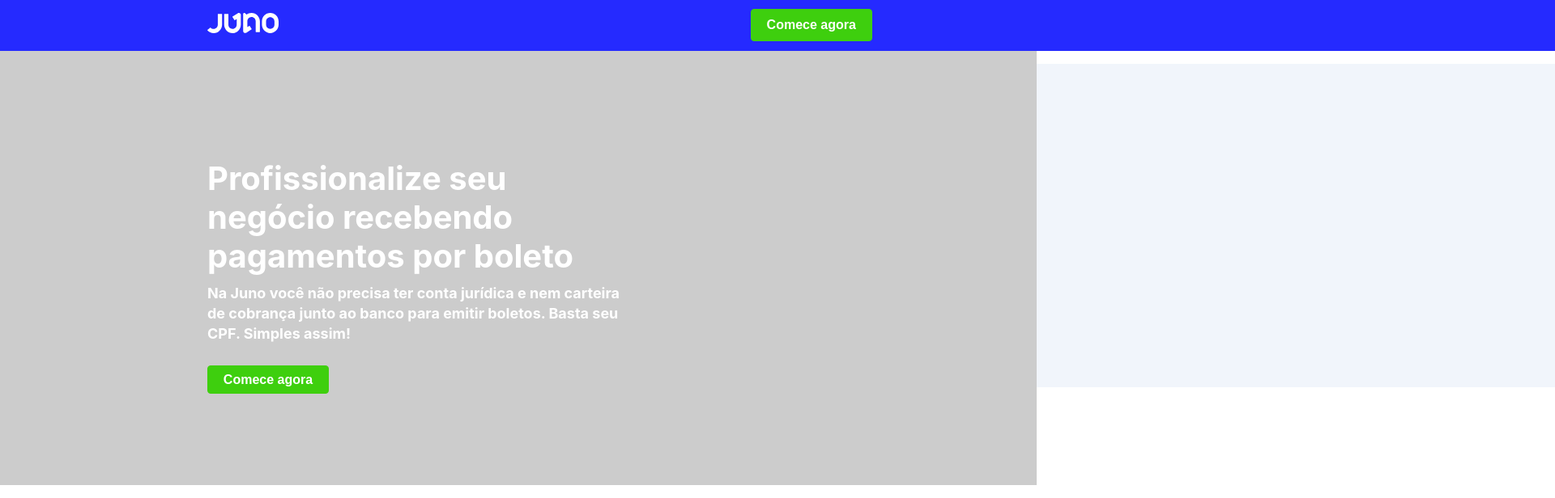
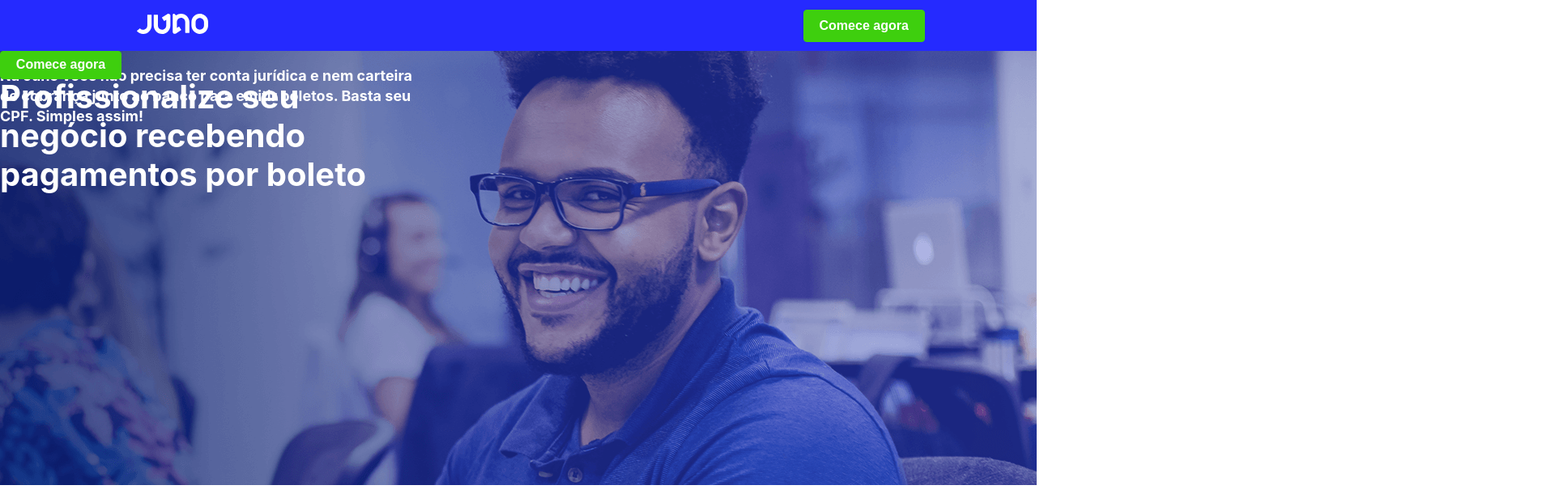
Before and after one commit to amandabrbz/tamojuno, a React (Create React App) app: page / in a window 1280 px wide. Shown: the top 616 px of the page at 81% size, 1920 px wide, since content can reach past the window. Built offline with nearby package versions, Linux system fonts and the light colour scheme.

Commit message:
navbar top, footer top

```diff
--- a/src/App.js
+++ b/src/App.js
@@ -1,19 +1,19 @@
-import React, { Fragment } from "react";
+import React from "react";
 import "./App.css";
 import Navbar from "./components/Navbar";
 import Banner from "./components/Banner";
-import Reasons from "./components/Reasons";
-import Footer from "./components/Footer";
-import Liked from "./components/Liked";
+// import Reasons from "./components/Reasons";
+// import Footer from "./components/Footer";
+// import Liked from "./components/Liked";
 
 function App() {
   return (
     <div>
       <Navbar />
       <Banner />
-      <Reasons />
-      <Liked />
-      <Footer/>
+      {/* <Reasons /> */}
+      {/* <Liked /> */}
+      {/* <Footer/> */}
     </div>
   );
 }
--- a/src/components/Banner/index.js
+++ b/src/components/Banner/index.js
@@ -1,18 +1,23 @@
-import React, { Component} from "react";
-import { Content, Title, Subtitle, CallToAction } from "./styles";
+import React, { Component } from "react";
+import { Content, Title, Subtitle, CallToAction, Column } from "./styles";
 
 export default class Banner extends Component {
   render() {
     return (
       <Content>
+        <Column>
           <Title>
             Profissionalize seu negócio recebendo pagamentos por boleto
           </Title>
+        </Column>
+        <Column>
           <Subtitle>
-          Na Juno você não precisa ter conta jurídica e nem carteira de cobrança
-          junto ao banco para emitir boletos. Basta seu CPF. Simples assim!
+            Na Juno você não precisa ter conta jurídica e nem carteira de
+            cobrança junto ao banco para emitir boletos. Basta seu CPF. Simples
+            assim!
           </Subtitle>
           <CallToAction>Comece agora</CallToAction>
+        </Column>
       </Content>
     );
   }
--- a/src/components/Banner/styles.js
+++ b/src/components/Banner/styles.js
@@ -1,12 +1,28 @@
 import styled from "styled-components";
 import banner from "../../assets/banner.png";
 
-export const Content = styled.div`
-  background-image: url(${banner}) norepeat;
-  background-color: #cccccc;
+export const Content = styled.main`
+  background-image: url(${banner});
+  background-repeat: no-repeat;
+  background-position: right;
+  background-size: cover;
   position: absolute;
   width: 100%;
   height: 537px;
+  display: flex;
+  @media only screen and (max-width: 320px) {
+    width: 100%;
+    background-position: 80%;
+  }
+  @media only screen and (max-width: 768px) {
+    width: 100%;
+    padding: 0rem 0.7rem 0rem 0.7rem;
+    background-position: 65%;
+  }
+`;
+
+export const Column = styled.section`
+
 `;
 
 export const Title = styled.h1`
@@ -17,8 +33,6 @@
   position: absolute;
   width: 476px;
   height: 144px;
-  left: 20%;
-  top: 20%;
 `;
 
 export const Subtitle = styled.p`
@@ -29,8 +43,6 @@
   position: absolute;
   width: 523px;
   height: 75px;
-  left: 20%;
-  top: 50%;
 `;
 
 export const CallToAction = styled.button`
@@ -45,7 +57,4 @@
   text-align: center;
   align-items: center;
   position: absolute;
-  left: 20%;
-  right: 72.4%;
-  top: 72.5%;
 `;
--- a/src/components/Footer/index.js
+++ b/src/components/Footer/index.js
@@ -10,8 +10,7 @@
         </Text>
         <Text>
           <p>
-            2020 Juno. Todos os direitos reservados.
-            <br />
+            2020 Juno. Todos os direitos reservados.<br/>
             Juno é uma plataforma de BoletoBancário.com
           </p>
         </Text>
--- a/src/components/Footer/styles.js
+++ b/src/components/Footer/styles.js
@@ -1,20 +1,27 @@
 import styled from "styled-components";
 
-export const Container = styled.div`
-  position: absolute;
-  width: 1920px;
+export const Container = styled.footer`
+  @media only screen and (max-width: 300px) {
+    display: table;
+    padding: 0.5rem .7rem 0.5rem .7rem;
+    width: 100%;
+  }
+  @media only screen and (max-width: 768px) {
+    width: 100%;
+    display: table;
+    padding: 0.5rem .7rem 0.5rem .7rem;
+  }
+  width: 100%;
   height: 90px;
-  left: 0px;
-  top: 1959px;
   background: #252aff;
-  display:block;
+  display: flex;
+  margin: 0 auto;
 `;
 
 export const Text = styled.div`
-  position: absolute;
-  width: 78px;
-  height: 24px;
-  line-height: 150%;
+  flex: 1;
+  align-self: center;
+  text-align: center;
   p {
     font-style: normal;
     font-weight: bold;
--- a/src/components/Navbar/index.js
+++ b/src/components/Navbar/index.js
@@ -1,13 +1,18 @@
 import React, { Component } from "react";
 import juno from "../../assets/juno.svg";
-import { CallToAction, Container } from "./styles";
+import { CallToAction, Container, Cell } from "./styles";
 
 export default class Navbar extends Component {
   render() {
     return (
       <Container>
-        <img src={juno} alt="" />
-        <CallToAction href="https://juno.com.br">Comece agora</CallToAction>
+        <Cell>
+          <img src={juno} alt="" />
+        </Cell>
+        <Cell></Cell>
+        <Cell>
+          <CallToAction href="https://juno.com.br">Comece agora</CallToAction>
+        </Cell>
       </Container>
     );
   }
--- a/src/components/Navbar/styles.js
+++ b/src/components/Navbar/styles.js
@@ -1,18 +1,25 @@
 import styled from "styled-components";
 
-export const Container = styled.div`
-  width: 1920px;
+export const Container = styled.header`
+  @media only screen and (max-width: 300px) {
+    padding-left: 1rem;
+    padding-right: 1rem;
+    width: 100%;
+  }
+  @media only screen and (max-width: 768px) {
+    width: 100%;
+    padding: 0rem .7rem 0rem .7rem;
+  }
+  background: #252aff;
+  width: 100%;
   height: 63px;
-  background: #252aff;
+  display: flex;
+`;
 
-  img {
-    margin-left: 15%;
-    display: inline-block;
-    vertical-align: middle;
-    position: absolute;
-    left: 5%;
-    top: 2%;
-  }
+export const Cell = styled.div`
+  flex: 1;
+  align-self: center;
+  text-align: center;
 `;
 
 export const CallToAction = styled.button`
@@ -26,9 +33,4 @@
   font-size: 16px;
   text-align: center;
   align-items: center;
-  position: absolute;
-  left: 72.4%;
-  right: 19.79%;
-  top: 1.4%;
-  bottom: 97.51%;
 `;
```
Lines whose indentation alone changed are shown as unchanged.
